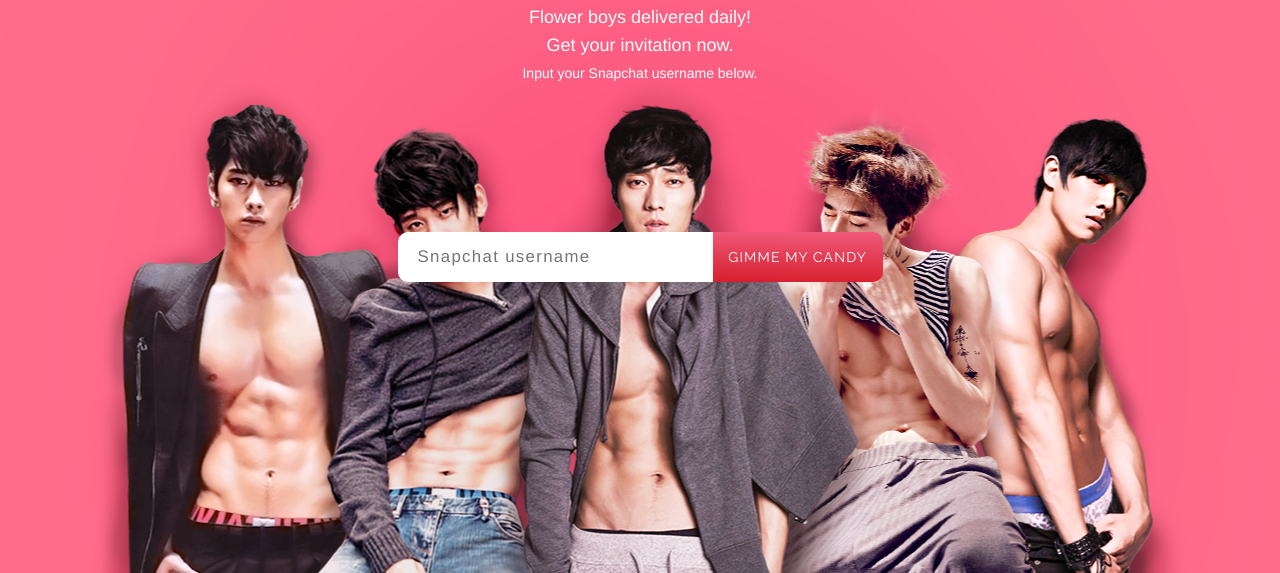
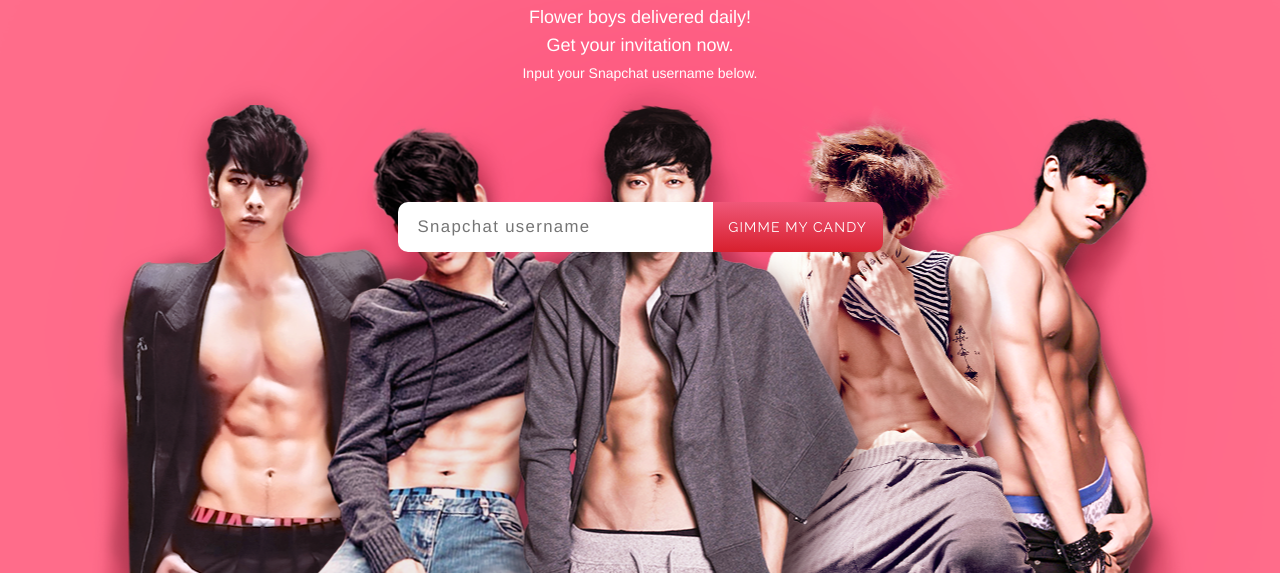
Before and after one commit to abcandy/abcandy.github.io, a plain HTML site: page index.html in a window 1280 px wide. Shown: the part 227-800 px from the top of the page. Drawn offline with nearby package versions, Linux system fonts and the light colour scheme; files that its build step writes are made by us from their sources.

Commit message:
zoom fix

```diff
--- a/index.html
+++ b/index.html
@@ -4,7 +4,7 @@
 		<meta charset="utf-8">
 		<title>Ab Candy</title>
 		<meta name="description" content="">
-		<meta name="viewport" content="width=device-width, initial-scale=1, maximum-scale=1, user-scalable=0"/>
+		<meta name="viewport" content="width=device-width, initial-scale=1, maximum-scale=1, user-scalable=no"/>
 		<link rel="icon" type="image/png" href="images/favicon.png" />
 		<meta name="viewport" content="width=device-width">
 		<!-- Place favicon.ico and apple-touch-icon.png in the root directory -->
--- a/styles/main.css
+++ b/styles/main.css
@@ -70,7 +70,7 @@ h4, h5 {
 }
 
 form {
-	padding-top: 140px;
+	padding-top: 110px;
 	padding-right: 0;
 	z-index: 100;
 }
```
